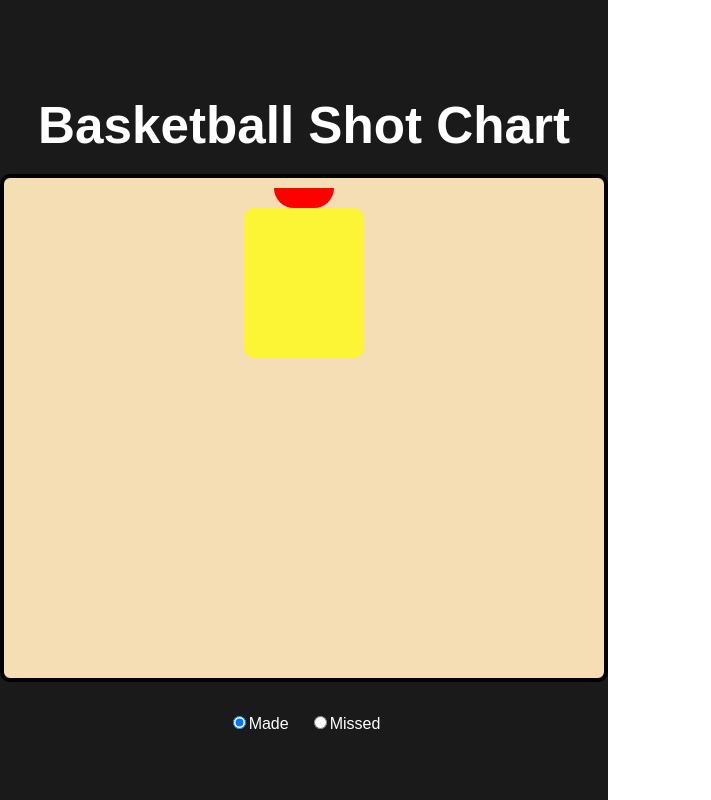
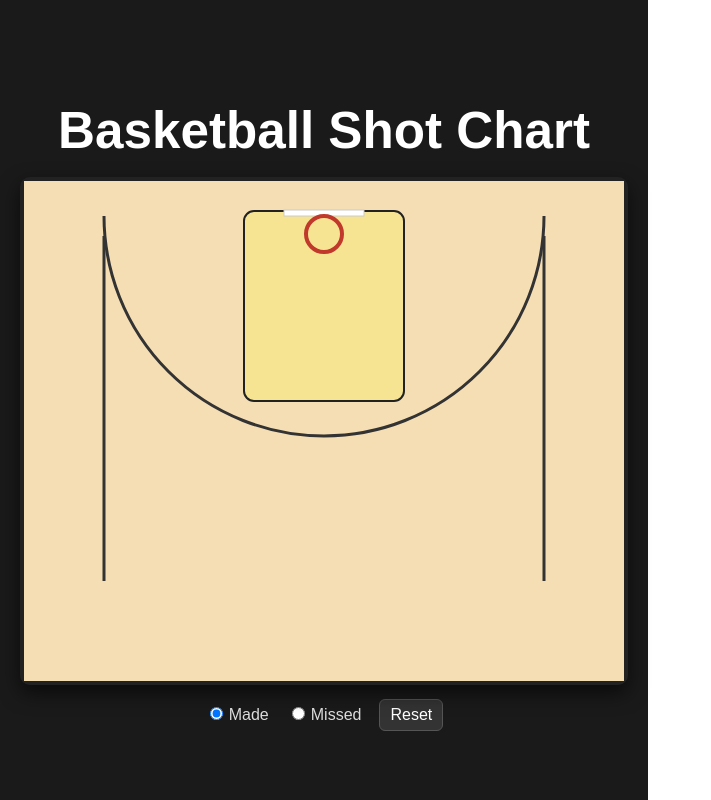
Before and after one commit to arnie12a/ReactBasketballShotchart, a React (Vite) app in the folder basketball-shot-chart/: page / in a window 1280 px wide. Shown: the whole page, without its empty margins (0-711 px from the left). Built offline with nearby package versions, Linux system fonts and the light colour scheme.

Commit message:
working onthe court

```diff
--- a/basketball-shot-chart/src/App.css
+++ b/basketball-shot-chart/src/App.css
@@ -8,66 +8,79 @@
   background-color: #1a1a1a;
   color: white;
   font-family: Arial, sans-serif;
+  padding: 20px;
+  box-sizing: border-box;
 }
 
 /* Title */
-h1 {
-  margin-bottom: 20px;
+.container h1 {
+  margin-bottom: 18px;
 }
 
-/* Court */
+/* Court wrapper */
 .court {
   position: relative;
-  width: 600px;
-  height: 500px;
-  background-color: #f5deb3; /* light wood */
-  border: 4px solid black;
+  border: 4px solid #222;
   border-radius: 10px;
-  margin-bottom: 20px;
+  overflow: visible; /* allow arc to extend */
+  box-shadow: 0 8px 20px rgba(0,0,0,0.6);
+  background: transparent;
 }
 
-/* Hoop */
-.hoop {
+/* SVG that contains the court shapes */
+.svg-court {
   position: absolute;
-  top: 10px;
-  left: 50%;
-  transform: translateX(-50%);
-  width: 60px;
-  height: 20px;
-  background-color: red;
-  border-radius: 0 0 30px 30px;
+  top: 0;
+  left: 0;
+  width: 100%;
+  height: 100%;
+  z-index: 1;
+  /* allow pointer events to pass to the .court div (so clicks register on the wrapper) */
+  pointer-events: none;
 }
 
-/* Painted area */
-.painted-area {
-  position: absolute;
-  top: 30px;
-  left: 50%;
-  transform: translateX(-50%);
-  width: 120px;
-  height: 150px;
-  background-color: rgba(255, 255, 0, 0.7);
-  border-radius: 10px;
-}
-
-/* Shots */
+/* Shots (DOM elements so they appear above the SVG) */
 .shot {
   position: absolute;
   font-size: 20px;
   font-weight: bold;
+  z-index: 3;
+  pointer-events: none; /* don't block clicks on court */
+  user-select: none;
+  text-shadow: 0 1px 0 rgba(0,0,0,0.6);
 }
 
 .shot.made {
-  color: green;
+  color: #28a745; /* green */
 }
 
 .shot.missed {
-  color: red;
+  color: #e74c3c; /* red */
 }
 
 /* Controls */
 .controls {
   display: flex;
-  gap: 20px;
-  margin-top: 10px;
+  gap: 18px;
+  margin-top: 14px;
+  align-items: center;
+  color: #ddd;
 }
+
+.controls input[type="radio"] {
+  margin-right: 6px;
+}
+
+/* Reset button */
+.controls button {
+  padding: 6px 10px;
+  background: #333;
+  color: #fff;
+  border: 1px solid #555;
+  border-radius: 6px;
+  cursor: pointer;
+}
+
+.controls button:hover {
+  background: #444;
+}
--- a/basketball-shot-chart/src/components/ShotChart.jsx
+++ b/basketball-shot-chart/src/components/ShotChart.jsx
@@ -1,42 +1,119 @@
 import React, { useState } from "react";
-import "../App.css"; // import CSS
+import "../App.css";
 
 const ShotChart = () => {
+  // court constants
+  const courtWidth = 600;
+  const courtHeight = 500;
+  const hoopX = courtWidth / 2; // center X
+  const hoopY = 45; // hoop position
+  const threeRadius = 220; // radius for 3PT arc
+
   const [shots, setShots] = useState([]);
   const [shotType, setShotType] = useState("made");
 
   const handleCourtClick = (e) => {
-    const court = e.currentTarget.getBoundingClientRect();
-    const x = e.clientX - court.left;
-    const y = e.clientY - court.top;
-    setShots([...shots, { x, y, type: shotType }]);
+    const rect = e.currentTarget.getBoundingClientRect();
+    const x = e.clientX - rect.left;
+    const y = e.clientY - rect.top;
+    setShots((s) => [...s, { x, y, type: shotType }]);
   };
 
   return (
     <div className="container">
       <h1>Basketball Shot Chart</h1>
 
-      {/* Court */}
-      <div className="court" onClick={handleCourtClick}>
-        {/* Hoop */}
-        <div className="hoop"></div>
+      <div
+        className="court"
+        onClick={handleCourtClick}
+        style={{ width: courtWidth, height: courtHeight }}
+      >
+        <svg
+          className="svg-court"
+          viewBox={`0 0 ${courtWidth} ${courtHeight}`}
+          preserveAspectRatio="none"
+          xmlns="http://www.w3.org/2000/svg"
+        >
+          {/* Court background */}
+          <rect x="0" y="0" width={courtWidth} height={courtHeight} fill="#f5deb3" />
 
-        {/* Painted area */}
-        <div className="painted-area"></div>
+          {/* Painted area (bigger than before) */}
+          <rect
+            x={(courtWidth - 160) / 2}
+            y={30}
+            width="160"
+            height="190"
+            rx="10"
+            fill="rgba(255,255,0,0.18)"
+            stroke="#222"
+            strokeWidth="2"
+          />
+
+          {/* Three-point line: straight sidelines + arc */}
+          {/* Left sideline */}
+          <line
+            x1={hoopX - 220}
+            y1={courtHeight-100}
+            x2={hoopX - 220}
+            y2={hoopY + 10}
+            stroke="#333"
+            strokeWidth="3"
+          />
+          {/* Right sideline */}
+          <line
+            x1={hoopX + 220}
+            y1={courtHeight -100}
+            x2={hoopX + 220}
+            y2={hoopY + 10}
+            stroke="#333"
+            strokeWidth="3"
+          />
+          {/* Arc */}
+          <path
+            d={`M ${hoopX + 220} ${hoopY - 10}
+               A ${threeRadius} ${threeRadius} 0 0 1 ${hoopX - 220} ${hoopY - 10}`}
+            fill="none"
+            stroke="#333"
+            strokeWidth="3"
+          />
+
+          {/* Backboard */}
+          <rect
+            x={hoopX - 40}
+            y={hoopY - 16}
+            width="80"
+            height="6"
+            fill="#ffffff"
+            stroke="#ccc"
+            strokeWidth="1"
+          />
+
+          {/* Rim */}
+          <circle
+            cx={hoopX}
+            cy={hoopY + 8}
+            r={18}
+            stroke="#c0392b"
+            strokeWidth="4"
+            fill="none"
+          />
+        </svg>
 
         {/* Shots */}
         {shots.map((shot, i) => (
           <div
             key={i}
             className={`shot ${shot.type === "made" ? "made" : "missed"}`}
-            style={{ left: shot.x - 10, top: shot.y - 10 }}
+            style={{
+              left: `${shot.x - 10}px`,
+              top: `${shot.y - 10}px`,
+            }}
           >
             {shot.type === "made" ? "O" : "X"}
           </div>
         ))}
       </div>
 
-      {/* Controls */}
       <div className="controls">
         <label>
           <input
@@ -47,6 +124,7 @@ const ShotChart = () => {
           />
           Made
         </label>
+
         <label>
           <input
             type="radio"
@@ -56,6 +134,10 @@ const ShotChart = () => {
           />
           Missed
         </label>
+
+        <button type="button" onClick={() => setShots([])}>
+          Reset
+        </button>
       </div>
     </div>
   );
```
